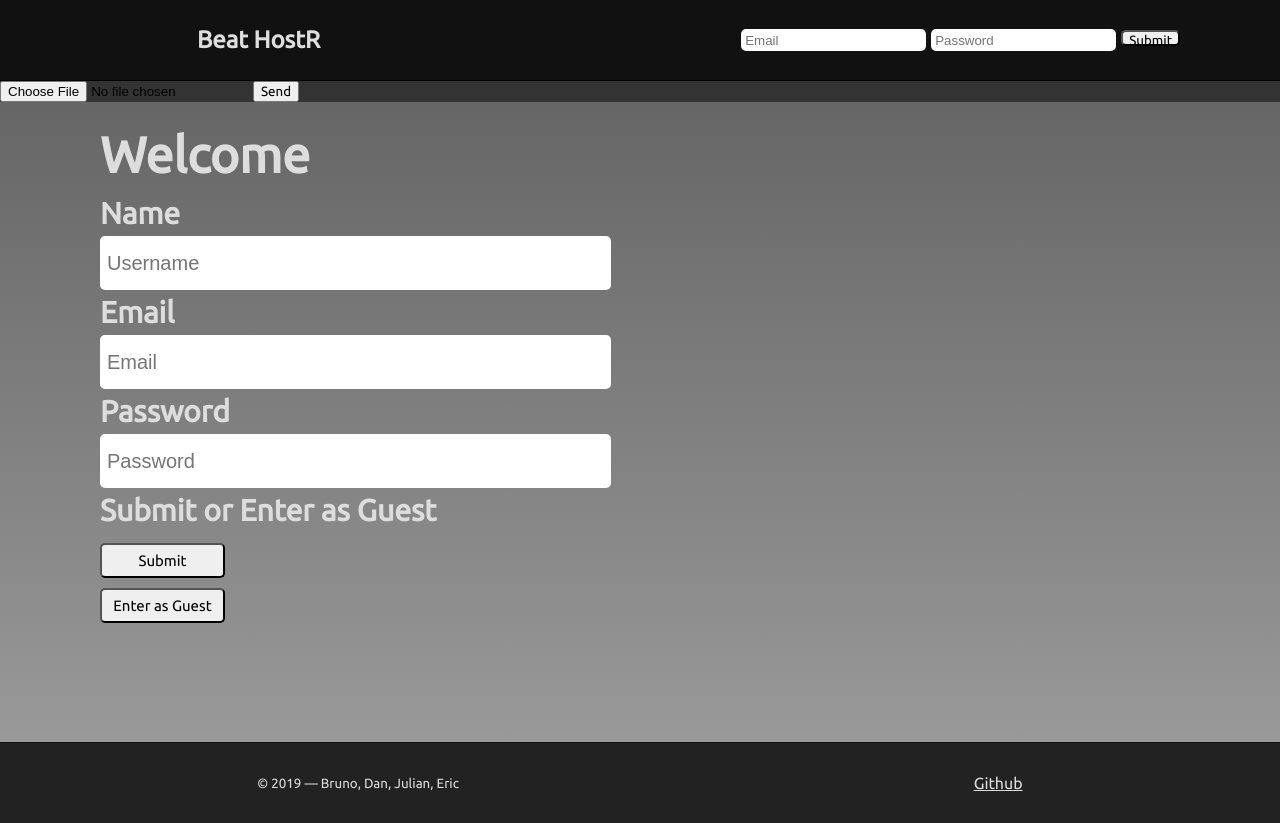
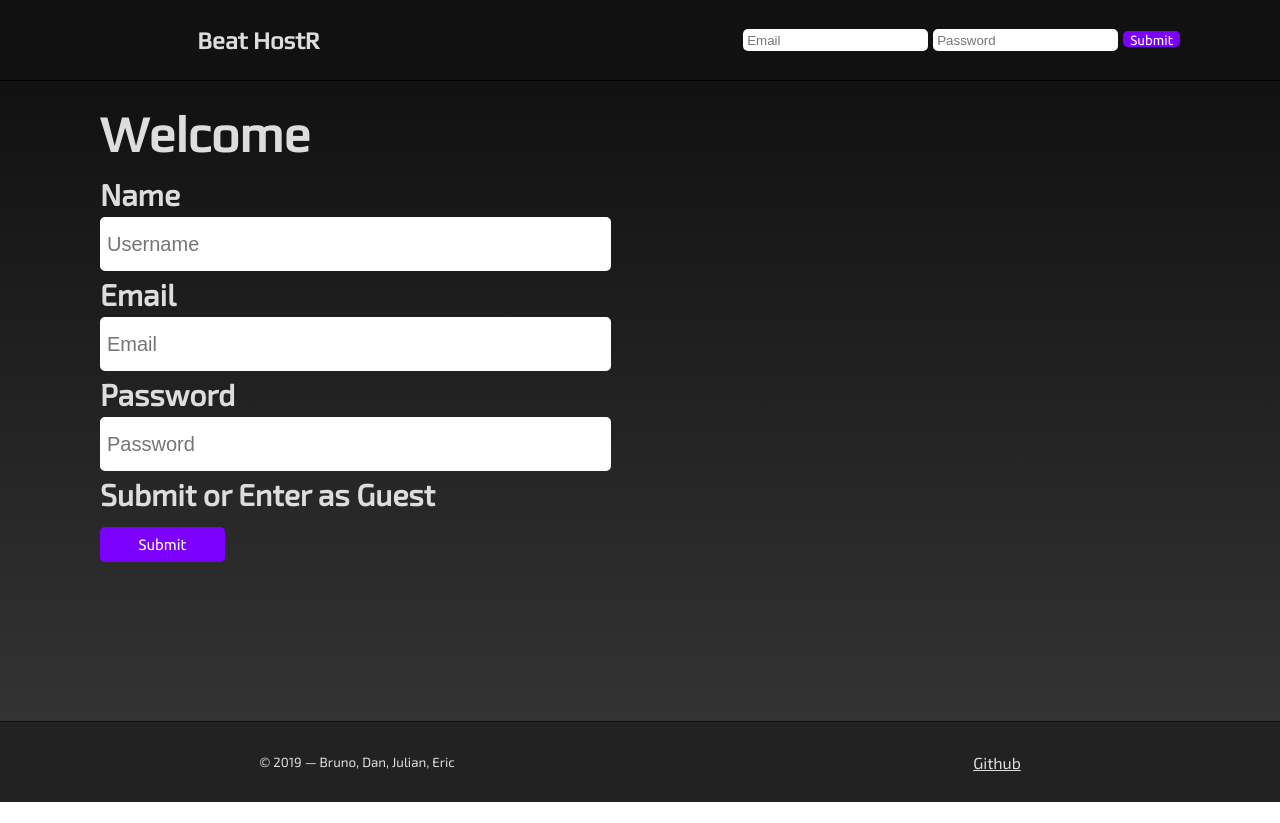
Before and after one commit to dgillen27/beat-hostR-1, a React (Create React App) app in the folder client/: page / in a window 1280 px wide. After the commit the page ends 802 px from the top, so only its background shows below. Built offline with nearby package versions, Linux system fonts and the light colour scheme.

Commit message:
style more

```diff
--- a/client/public/index.html
+++ b/client/public/index.html
@@ -14,6 +14,8 @@
     -->
     <link rel="manifest" href="%PUBLIC_URL%/manifest.json" />
     <link href="https://fonts.googleapis.com/css?family=Ubuntu" rel="stylesheet">
+    <link href="https://fonts.googleapis.com/css?family=Exo+2" rel="stylesheet">
+    <link href="https://fonts.googleapis.com/css?family=Play" rel="stylesheet">
     <!--
       Notice the use of %PUBLIC_URL% in the tags above.
       It will be replaced with the URL of the `public` folder during the build.
--- a/client/src/App.css
+++ b/client/src/App.css
@@ -1,6 +1,10 @@
 .App {
-  font-family: 'Ubuntu', sans-serif;
-  background: #333;
+  font-family: 'Exo 2', sans-serif;
+  background: #222;
+}
+
+h2 {
+  font-family: 'Play', sans-serif;
 }
 
 a {
@@ -55,7 +59,7 @@ a {
   display: flex;
   flex-direction: column;
   min-height: 80vh;
-  background: linear-gradient(#666, #999);
+  background: linear-gradient(#111, #333);
   overflow: scroll;
 }
 
@@ -132,15 +136,20 @@ a {
 
 button {
   outline: none;
+  border: 1px solid transparent;
   font-family: 'Ubuntu', sans-serif;
-  transition: 200ms;
+  transition: 500ms;
+  background: #7C00FF;
+  color: white;
+  border-radius: 5px;
 }
 
 button:hover {
-  background: #7C00FF;
+  outline: none;
+  background: #ff4422;
   color: white;
   cursor: pointer;
-  border: 1px solid #7C00FF;
+  transition: 500ms;
 }
 
 #guest {
@@ -170,10 +179,9 @@ button:hover {
   height: auto;
   display: grid;
   grid-template-columns: 1fr 1fr 1fr 1fr;
-  /* background: linear-gradient(#111, #222); */
-  background: #eee;
+  background: #111;
   text-align: center;
-  width: 60vw;
+  width: 80vw;
   margin: auto;
   padding: 0 20px 0 20px;
 }
@@ -181,37 +189,41 @@ button:hover {
 .artistList h2 {
   grid-column-start: 1;
   grid-column-end: 5;
-  color: #111;
+  color: #eee;
   font-size: 5vw;
 }
 
 .artist {
-  width: 100%;
-  height: 24vw;
+  width: 20vw;
+  height: 20vw;
   background: transparent;
   display: flex;
   flex-direction: column;
   justify-content: center;
   align-items: center;
+  margin-bottom: 50px;
 }
 
 .artist img {
-  height: 50%;
-  width: 90%;
-  border-radius: 50%;
+  height: 80%;
+  width: 80%;
+  border-radius: 75%;
   border: 1px solid #222;
-  margin-bottom: 5px;
   border: 5px solid #111;
+  margin-top: 20%;
+  border: 2px solid #111;
 }
 
 .artist img:hover {
   cursor: pointer;
+  border: 2px solid black;
 }
 
 .artist h3 {
-  font-size: 2vw;
-  color: #111;
+  font-size: 1vw;
+  color: #eee;
   transition: 300ms;
+  margin-top: 10px;
 }
 
 .artist h3:hover {
@@ -281,7 +293,7 @@ button:hover {
   background: #444;
   height: 30vh;
   width: auto;
-  margin: 5px;
+  margin: 10px;
   color: white;
   transition: 1s cubic-bezier(.17, .67, .83, .67);
   padding-left: 10px;
@@ -291,14 +303,13 @@ button:hover {
 }
 
 .album img {
-  height: 15vh;
-  width: 15vh;
+  height: 18vh;
+  width: 18vh;
   grid-column-start: 2;
   margin: auto;
   grid-row-start: 1;
   grid-row-end: 3;
-  border: 5px solid black;
-  border-radius: 50%;
+  border: 1px solid #eee;
 }
 
 .selected-album {
@@ -323,8 +334,8 @@ button:hover {
   width: 20vh;
   margin: auto;
   border-radius: 50%;
-  border: 5px solid black;
-  margin-bottom: 10px;
+  border: 1px solid #eee;
+  margin-bottom: 20px;
 }
 
 .song {
--- a/client/src/App.js
+++ b/client/src/App.js
@@ -114,7 +114,6 @@ class App extends Component {
           handleChange={this.handleChange}
           logOut={this.logOut}
           />
-          <FileUpload />
         <Route exact path="/" render={() => (
           <Welcome
             handleRegisterChange={this.handleRegisterChange}
--- a/client/src/components/ArtistProfile.jsx
+++ b/client/src/components/ArtistProfile.jsx
@@ -95,7 +95,7 @@ class ArtistProfile extends Component {
                   className={album.id === showMore ? 'selected-album': "album"}>
                     <p className="album-name">Name: {album.title}</p>
                     <p className="album-genre">Genre: {album.genre}</p>
-                    <img src="https://i.ytimg.com/vi/vJDISmFGbMQ/maxresdefault.jpg" alt="" />
+                    <img src="https://cms.qz.com/wp-content/uploads/2017/01/psychedelic-pattern.jpg?quality=75&strip=all&w=410&h=231" alt="" />
                     {album.id === showMore &&
                       <div className="songs">
                       {album.songs.map(song => (
--- a/client/src/components/Welcome.jsx
+++ b/client/src/components/Welcome.jsx
@@ -39,7 +39,6 @@ class Welcome extends Component {
             name="submit"
             value="submit">Submit</button>
         </form>
-        <button id="guest" type="button">Enter as Guest</button>
       </div>
     )
   }
```
Lines whose indentation alone changed are shown as unchanged.
